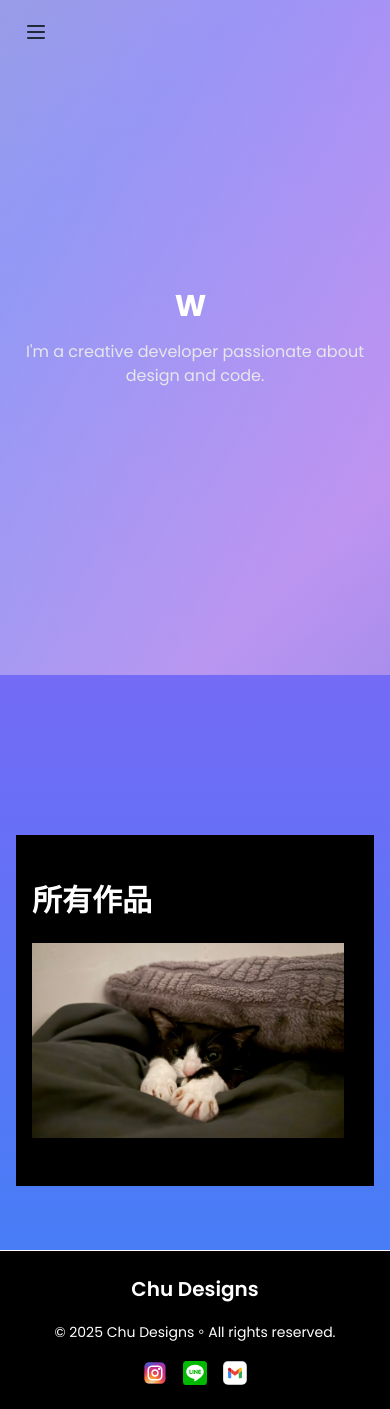
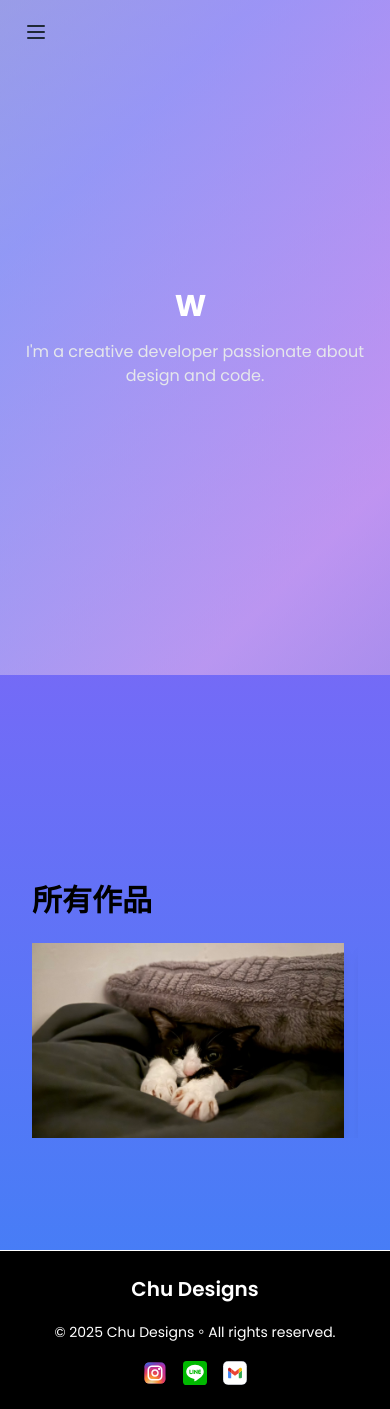
Before and after one commit to DeanYtest/design-showcase, a Next.js app: page / in a window 390 px wide. Built offline with nearby package versions, Linux system fonts and the light colour scheme.

Commit message:
fix:RWD12

```diff
--- a/app/page.tsx
+++ b/app/page.tsx
@@ -34,8 +34,8 @@ export default function HomePage() {
         {/* HomeCarousel：纯 horizontal scroll */}
         <HomeCarousel />
 
-        {/* WorkCarousel 区块：手机透明底，桌机黑底白字 */}
-        <div className={`${isMobile ? 'bg-transparent' : 'bg-black text-white'} py-16`}>
+        {/* WorkCarousel 区块：手机透明底 + 黑字，桌机黑底白字 */}
+        <div className={`${isMobile ? 'bg-transparent text-black' : 'bg-black text-white'} py-16`}>
           <div className="container mx-auto px-4 sm:px-6 lg:px-8">
             <WorkCarousel />
           </div>
--- a/components/ui/WorkCarousel.tsx
+++ b/components/ui/WorkCarousel.tsx
@@ -20,15 +20,17 @@ export default function WorkCarousel() {
   const prev = () => setIndex((i) => (i - 1 + N) % N);
   const next = () => setIndex((i) => (i + 1) % N);
 
-  // 總是顯示三張，循環切換
-  const visible = [0, 1, 2].map((off) => allWorks[(index + off) % N]);
+  // Always show three items in a loop
+  const visible = [0, 1, 2].map((offset) => allWorks[(index + offset) % N]);
 
   return (
-    <section className="relative px-4 sm:px-6 lg:px-8 py-12 bg-black">
+    <section className="relative px-4 sm:px-6 lg:px-8 py-12
+                        bg-transparent text-black
+                        md:bg-black md:text-white">
       <div className="max-w-7xl mx-auto relative">
-        <h2 className="text-3xl font-bold text-white mb-6">所有作品</h2>
+        <h2 className="text-3xl font-bold mb-6">所有作品</h2>
 
-        {/* 左箭頭：桌機 (md+) 顯示 */}
+        {/* Left arrow: only on md+ */}
         <button
           onClick={prev}
           className="hidden md:flex absolute top-1/2 left-2 transform -translate-y-1/2
@@ -38,7 +40,7 @@ export default function WorkCarousel() {
           <ChevronLeft className="w-6 h-6 text-gray-800" />
         </button>
 
-        {/* 作品列表：手機橫向滑動，桌機 Grid */}
+        {/* Items: horizontal on mobile, grid on md+ */}
         <div className="overflow-x-auto md:overflow-visible scroll-smooth scrollbar-hide">
           <div className="flex md:grid md:grid-cols-3 gap-4 sm:gap-6 md:gap-8
                           snap-x md:snap-none snap-mandatory">
@@ -57,14 +59,14 @@ export default function WorkCarousel() {
                       priority
                     />
                   </div>
-                  <div className="mt-2 text-center text-white">{work.title}</div>
+                  <div className="mt-2 text-center">{work.title}</div>
                 </a>
               </Link>
             ))}
           </div>
         </div>
 
-        {/* 右箭頭：桌機 (md+) 顯示 */}
+        {/* Right arrow: only on md+ */}
         <button
           onClick={next}
           className="hidden md:flex absolute top-1/2 right-2 transform -translate-y-1/2
```
